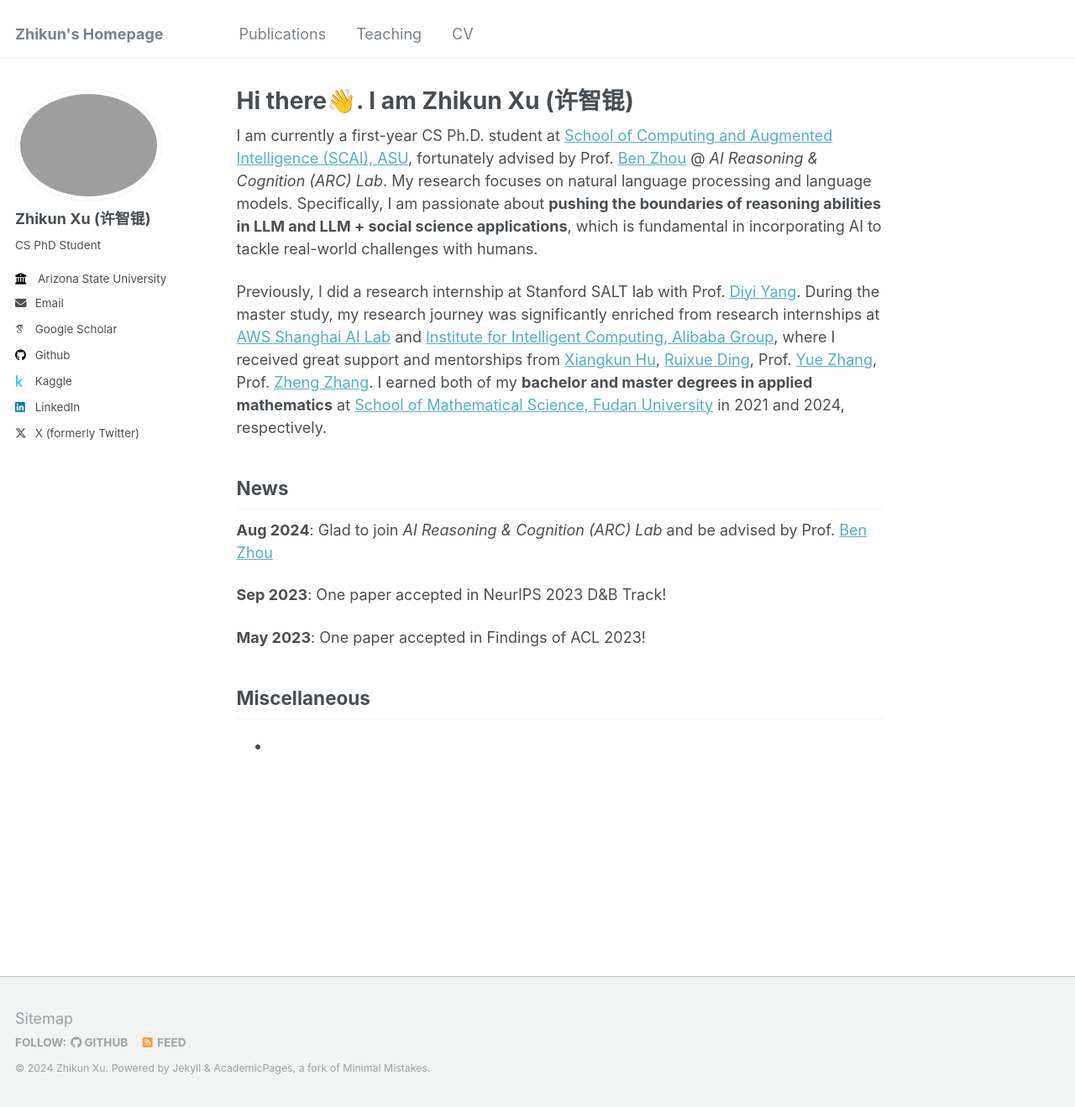
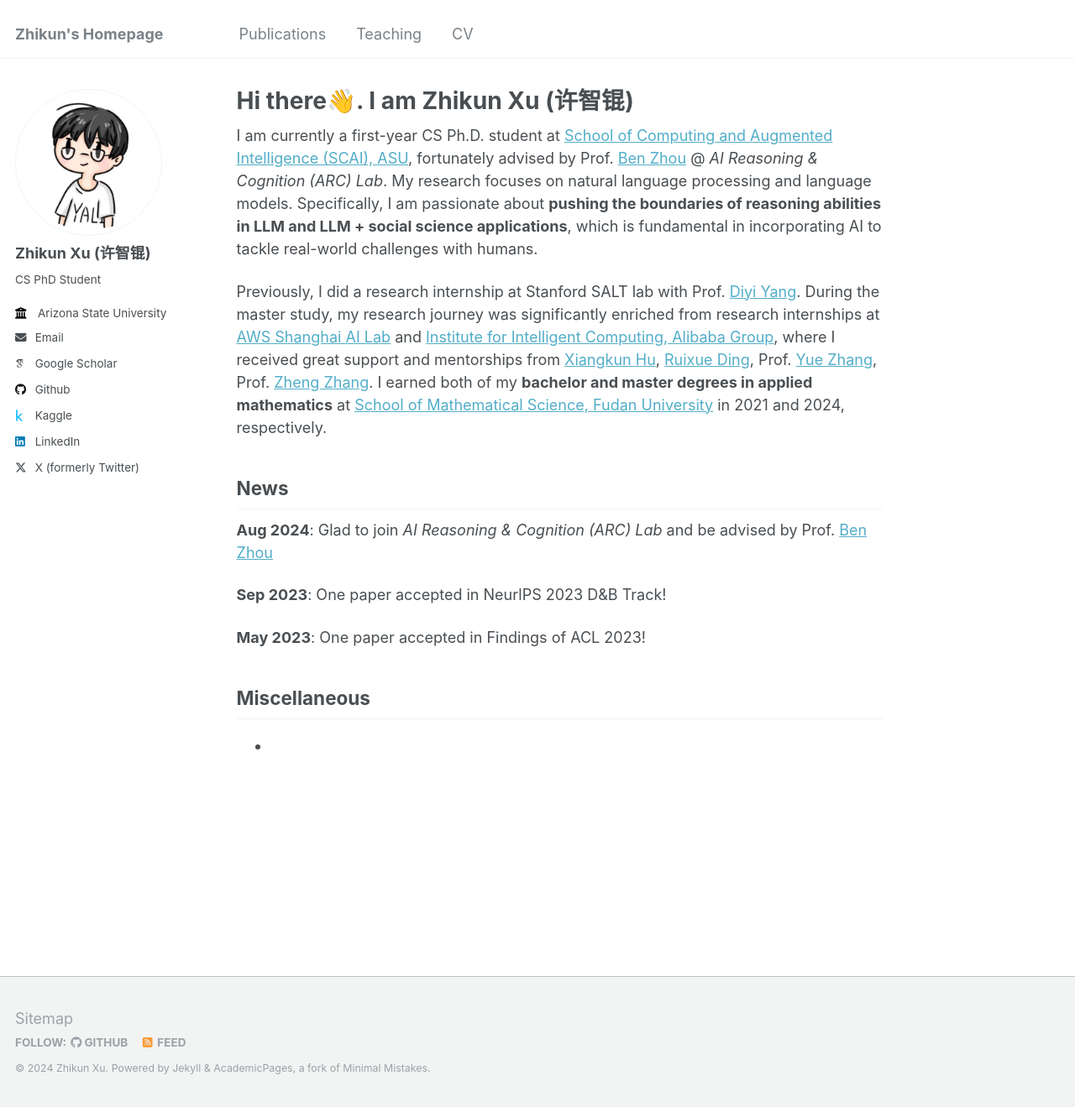
Before and after one commit to Jerrrrykun/jerrrrykun.github.io, a Jekyll site: the page built from _pages/about.md, in a window 1280 px wide and 1319 px high. Shown: the whole window at 84% size. Built offline with Jekyll 4.4.1, drawn with Linux system fonts in a browser that asks for light colours; some web fonts are replaced.

Commit message:
Update _config.yml

```diff
--- a/_config.yml
+++ b/_config.yml
@@ -21,7 +21,7 @@ repository               : "jerrrrykun/jerrrrykun.github.io"
 #               Additional customization can be done by editing /_includes/author-profile.html
 author:
   # Biographic information
-  avatar           : "xzk_life.jpg"
+  avatar           : "jerry.jpeg"
   name             : "Zhikun Xu (许智锟)"
   pronouns         : # example: "she/her"
   bio              : "CS PhD Student"
```
